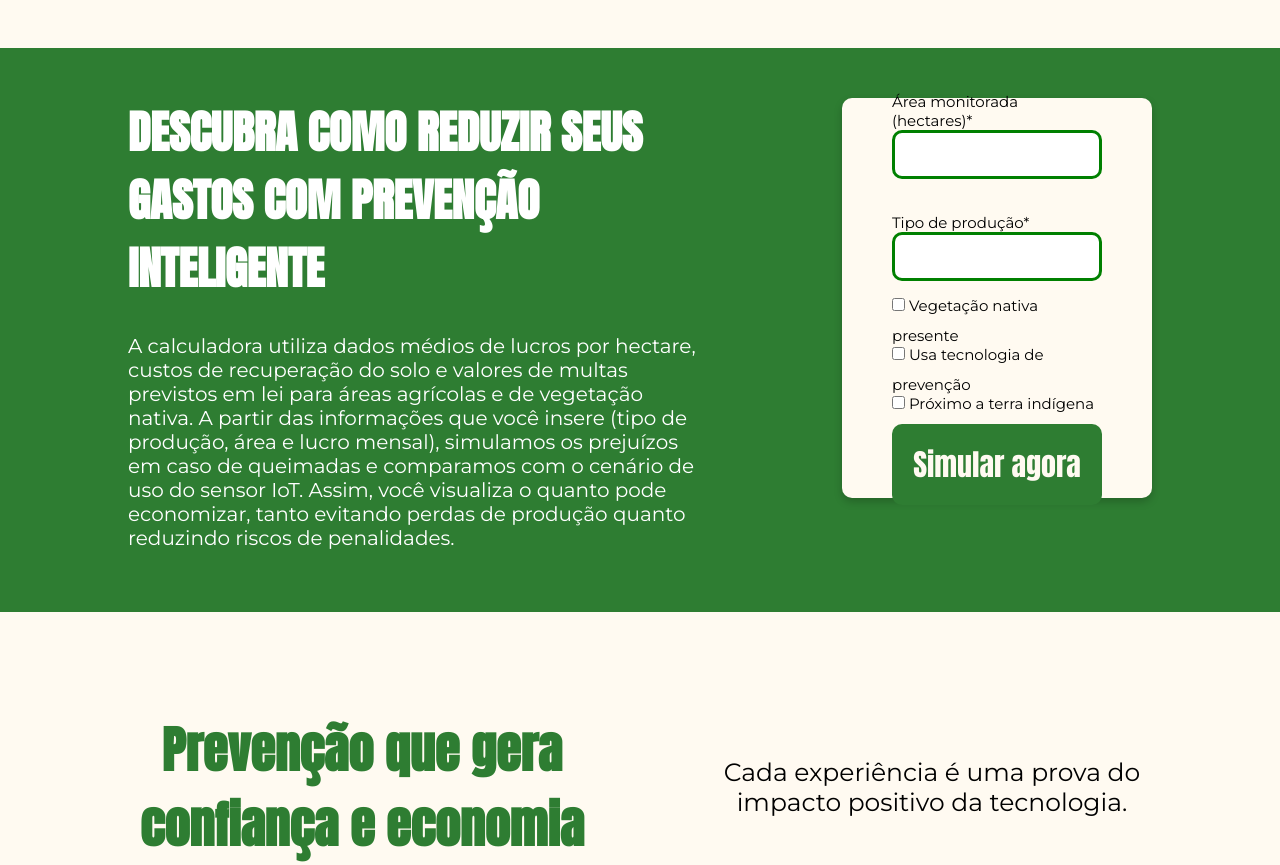
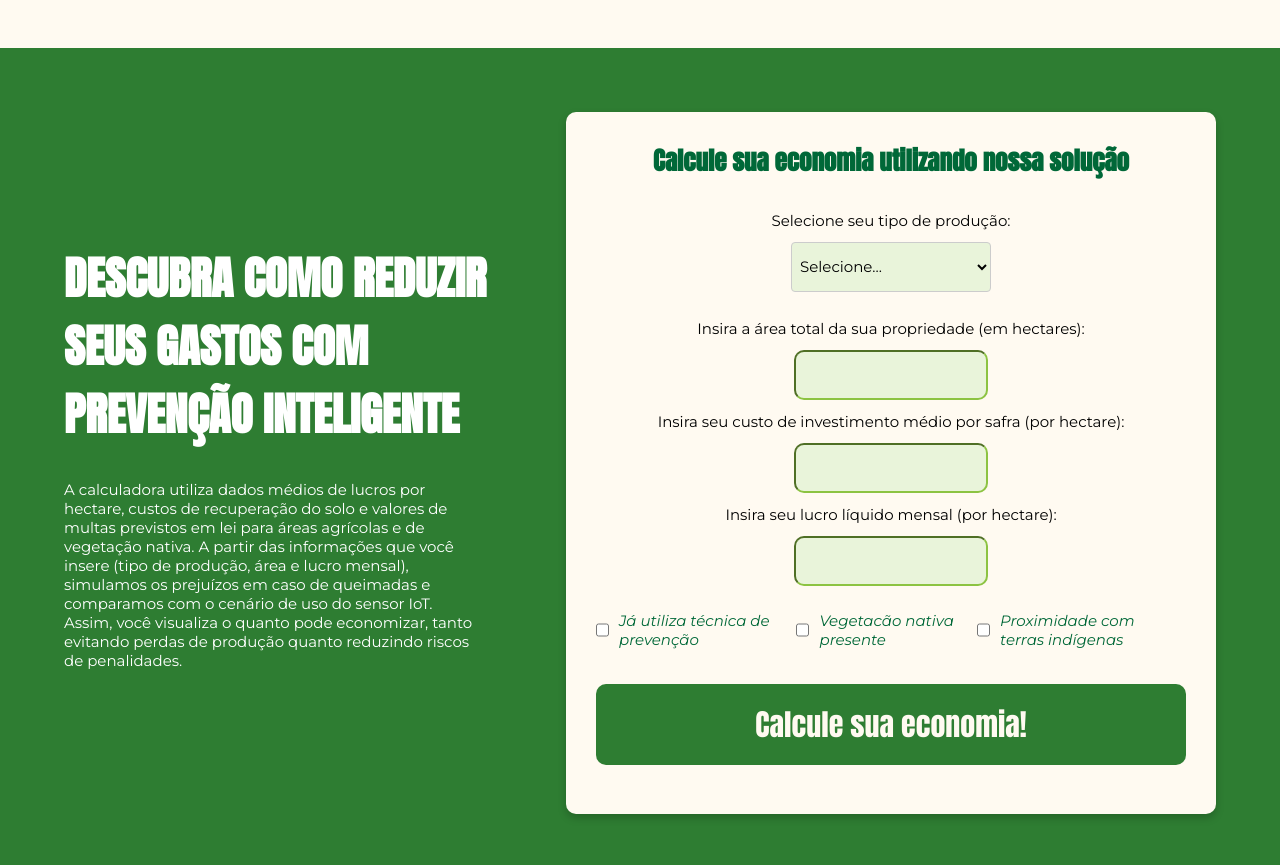
Before and after one commit to Piagro25/Aggran-Grupo-9, a plain HTML site: page Site Aggran/homepage.html in a window 1280 px wide. Shown: the part 653-1518 px from the top of the page. Drawn offline with Linux system fonts and the light colour scheme.

Commit message:
Site finalizado

```diff
--- a/Site Aggran/homepage.html
+++ b/Site Aggran/homepage.html
@@ -41,8 +41,8 @@
       <img src="./Assets/Cuidar_do_solo.png" style="border-radius: 15px;">
 
       <div class="main_text">
-        <h2>CUIDAR DO SOLO É CUIDAR DO FUTURO <img class="logo" width="21.27px" height="39px"
-            src="./Assets/folha_header.png" alt=""></h2>
+        <h2>CUIDAR DO SOLO É CUIDAR DO FUTURO <a target="_blank" href="https://youtu.be/dQw4w9WgXcQ?si=_T39SVePDrDaFr0D"><img class="logo" width="21.27px" height="39px"
+            src="./Assets/folha_header.png" alt=""></a></h2>
         <p>
           Nosso sensor IoT ajuda pequenos e médios produtores a agir antes que o fogo se espalhe, reduzindo
           riscos
@@ -54,10 +54,11 @@
   </div>
 
   <!-- Simulação -->
+
   <div id="simulador">
     <div class="simulador_texto">
       <h2>DESCUBRA COMO REDUZIR SEUS GASTOS COM PREVENÇÃO INTELIGENTE</h2>
-      <p>
+      <p id="p_texto">
         A calculadora utiliza dados médios de lucros por hectare, custos de recuperação do solo e valores de
         multas previstos em lei para áreas agrícolas e de vegetação nativa. A partir das informações que
         você
@@ -69,75 +70,74 @@
     </div>
 
     <div class="simulador_form">
-      <div class="simulador_texto">
-        <label for="area">Área monitorada (hectares)*</label>
-        <input type="number" id="area" name="area"> <br><br>
+      <div class="simulador_texto" id="simulador_texto">
 
-        <label for="tipo_producao">Tipo de produção*
-          <input type="tipo_producao">
-        </label>
-
-
-        <div class="checkbox_group">
-          <label><input type="checkbox"> Vegetação nativa presente</label><br>
-          <label><input type="checkbox"> Usa tecnologia de prevenção</label><br>
-          <label><input type="checkbox"> Próximo a terra indígena</label>
-        </div>
-
-        <button onclick="">Simular agora</button>
-      </div>
-    </div>
-  </div>
-  <!-- <div id="simulador">
-    <div class="simulador_texto">
-      <h2>DESCUBRA COMO REDUZIR SEUS GASTOS COM PREVENÇÃO INTELIGENTE</h2>
-      <p>
-        A calculadora utiliza dados médios de lucros por hectare, custos de recuperação do solo e valores de
-        multas previstos em lei para áreas agrícolas e de vegetação nativa. A partir das informações que
-        você
-        insere (tipo de produção, área e lucro mensal), simulamos os prejuízos em caso de queimadas e
-        comparamos
-        com o cenário de uso do sensor IoT. Assim, você visualiza o quanto pode economizar, tanto evitando
-        perdas de produção quanto reduzindo riscos de penalidades.
-      </p>
-    </div>
-
-    <div class="simulador_form">
-      <div class="simulador_texto">
+        <h1>Calcule sua economia utilizando nossa solução</h1>
+        <div class="inputs">
+          <form onsubmit="submitado(event)">
           <div>
-          Selecione seu tipo de produção:<br>
-          <select name="" id="select_producao">
-            <option value="selecione" selected disabled>Selecione...</option>
+           <p>Selecione seu tipo de produção:</p>
+           <select id="select_producao" required>
+              <option value="" selected disabled>Selecione...</option>
               <option>Lavoura</option>
               <option>Pastagem</option>
               <option>Perene</option>
-          </select><span id="aviso" style="display:none; color:red;"> Por favor, selecione seu tipo de
-            produção!</span><br><br>
-          Insira a área total da sua propriedade (em hectares):<br>
-          <input type="number" min="1" id="input_areaTotal"><span id="aviso2" style="display:none; color:red;">
-            Por favor, insira sua área total de propriedade!</span><br><br>
-          Insira seu custo de investimento médio por safra (por hectare):<br>
-          <input type="number" min="0" id="input_investimento"><span id="aviso3" style="display:none; color:red;"> Por
-            favor, insira seu custo de investimento!</span><br><br>
-          Insira seu lucro líquido mensal (por hectare):<br>
-          <input type="number" name="" id="input_lucroMensal"><span id="aviso4" style="display:none; color:red;"> Por
-            favor, insira seu lucro líquido mensal!</span><br><br>
-          <input type="checkbox" name="" id="input_TecPrevent"> <i>Já utiliza técnica de prevenção</i><br>
-          <input type="checkbox" name="" id="input_VegNativa"> <i>Vegetacão nativa presente</i><br>
-          <input type="checkbox" name="" id="input_TerraInd"> <i>Proximidade com terras indígenas</i><br><br>
+              <option>Pênis</option>
+            </select>
+            <!-- <span id="aviso" class="aviso"> Por favor, selecione seu tipo de produção!</span> -->
           </div>
+
           <div>
-          <button onclick="calcular_economia()">Simular!</button><BR>
+            <p>Insira a área total da sua propriedade (em hectares):</p>
+            <input type="number" min="1" id="input_areaTotal" required>
+            <!-- <span id="aviso2" class="aviso">Por favor, insira sua área total de propriedade!</span> -->
           </div>
-        <div id="div_mensagem1"></div>
+
+          <div>
+            <p>Insira seu custo de investimento médio por safra (por hectare):</p>
+            <input type="number" min="0" id="input_investimento" required>
+            <!-- <span id="aviso3" class="aviso"> Por favor, insira seu custo de investimento!</span> -->
+          </div>
+
+          <div>
+            <p>Insira seu lucro líquido mensal (por hectare):</p>
+            <input type="number" id="input_lucroMensal" required>
+            <!-- <span id="aviso4" class="aviso"> Por favor, insira seu lucro líquido mensal!</span> -->
+          </div>
+
+          <br>
+
+          <div class="checkbox">
+          <input type="checkbox" id="input_TecPrevent"> <i>Já utiliza técnica de prevenção</i> <br>
+          <input type="checkbox" id="input_VegNativa"> <i>Vegetacão nativa presente</i> <br>
+          <input type="checkbox" id="input_TerraInd"> <i>Proximidade com terras indígenas</i> <br>
+          </div>
+          <br>
 
         </div>
+
+        <div>
+          <button type="submit" onclick="calcular_economia()" >Calcule sua economia!</button><BR>
+          </div>
+
+
+
+        </form>
+      </div>
+
+      <div class="mensagens" id="div_mensagens" style="display: none;">
+        <div id="div_mensagem1"></div>
         <div id="div_msgTerraIndigena"></div>
         <div id="div_mensagem2"></div>
         <div id="div_mensagem3"></div>
         <div id="div_mensagem4"></div>
+
+        <button onclick="voltar()">Voltar</button>
       </div>
-  </div> -->
+
+    </div>
+  </div>
+
 
   <!-- Depoimentos -->
 
@@ -229,6 +229,18 @@
 </html>
 
 <script>
+
+  function voltar() {
+    simulador_texto.style.display = "flex";
+    div_mensagens.style.display = "none";
+
+  }
+
+  function submitado(event) {
+    event.preventDefault()
+    console.log(event)
+  }
+
   //Código HTML e JS desenvolvidos por Aurora Carvalho.
   //Variáveis Globais
 
@@ -266,39 +278,46 @@
   function calcular_economia() {
 
 
+
     //Validação de entradas: o preenchimento de todos os campos é obrigatório, senão uma mensagem de erro é exibida e o programa retorna ao início.
     var erro = false
 
-    if (select_producao.value === "selecione") {
-      aviso.style.display = "inline"
+    if (select_producao.value === "") {
+      // aviso.style.display = "inline"
       erro = true
     } else {
-      aviso.style.display = "none"
+      // aviso.style.display = "none"
     }
 
     if (input_areaTotal.value === "") {
-      aviso2.style.display = "inline"
+      // aviso2.style.display = "inline"
       erro = true
     } else {
-      aviso2.style.display = "none"
+      // aviso2.style.display = "none"
     }
     if (input_investimento.value === "") {
-      aviso3.style.display = "inline"
+      // aviso3.style.display = "inline"
       erro = true
     } else {
-      aviso3.style.display = "none"
+      // aviso3.style.display = "none"
     }
 
     if (input_lucroMensal.value === "") {
-      aviso4.style.display = "inline"
+      // aviso4.style.display = "inline"
       erro = true;
     } else {
-      aviso4.style.display = "none"
+      // aviso4.style.display = "none"
+    }
+
+    if (!erro) {
+      simulador_texto.style.display = "none";
+      div_mensagens.style.display = "block";
     }
 
     if (erro) {
       return
     }
+
 
 
     var tipoProd = select_producao.value.toLowerCase()
@@ -387,13 +406,13 @@
     economiaTotalPos = prejuizoEsperadoSSensorPos - prejuizoEsperadoCSensorPos
 
 
-    div_mensagem1.innerHTML = `Se a sua área de ${areaTotal} hectares for atingida por um incêndio no meio da safra, o prejuízo esperado (considerando multas e custos de recuperação do solo) chega a ${prejuizoEsperadoSSensorMeio.toLocaleString("pt-BR", { style: "currency", currency: "BRL" })} baseado numa probabilidade de incêndio em ${probIncendioAjustada * 100}%** da área.<br>
-        Nossa solução garante redução de 50%* do valor do prejuízo esperado, então com o nosso sensor IoT para monitoramento da umidade do solo, esse valor cai para ${prejuizoEsperadoCSensorMeio.toLocaleString("pt-BR", { style: "currency", currency: "BRL" })}.<br>
+    div_mensagem1.innerHTML = `Se a sua área de ${areaTotal} hectares for atingida por um incêndio no meio da safra, o prejuízo esperado (considerando multas e custos de recuperação do solo) chega a ${prejuizoEsperadoSSensorMeio.toLocaleString("pt-BR", { style: "currency", currency: "BRL" })} baseado numa probabilidade de incêndio em ${probIncendioAjustada * 100}%** da área.<br> <br>
+        Nossa solução garante redução de 50%* do valor do prejuízo esperado, então com o nosso sensor IoT para monitoramento da umidade do solo, esse valor cai para ${prejuizoEsperadoCSensorMeio.toLocaleString("pt-BR", { style: "currency", currency: "BRL" })}.<br> <br>
 
-        Caso sua área de ${areaTotal} hectares for atingida por um incêndio depois da safra, o prejuízo esperado (considerando multas e custos de recuperação do solo) chega a ${prejuizoEsperadoSSensorPos.toLocaleString("pt-BR", { style: "currency", currency: "BRL" })} baseado numa probabilidade de incêndio em ${probIncendioAjustada * 100}%** da área.<br>
-        Nesse caso, com nossa solução, esse valor cai para ${prejuizoEsperadoCSensorPos.toLocaleString("pt-BR", { style: "currency", currency: "BRL" })}!<br>
+        Caso sua área de ${areaTotal} hectares for atingida por um incêndio depois da safra, o prejuízo esperado (considerando multas e custos de recuperação do solo) chega a ${prejuizoEsperadoSSensorPos.toLocaleString("pt-BR", { style: "currency", currency: "BRL" })} baseado numa probabilidade de incêndio em ${probIncendioAjustada * 100}%** da área.<br> <br>
+        Nesse caso, com nossa solução, esse valor cai para ${prejuizoEsperadoCSensorPos.toLocaleString("pt-BR", { style: "currency", currency: "BRL" })}!<br> <br>
 
-        Sem prevenção, o fogo consome sua produção e seu bolso. Com prevenção, você transforma um risco catastrófico em um impacto controlável.<br>
+        Sem prevenção, o fogo consome sua produção e seu bolso. Com prevenção, você transforma um risco catastrófico em um impacto controlável.<br> <br>
         `
     div_mensagem2.innerHTML = `<h6>*Cálculos utilizam valores conservadores baseados em literatura técnica.</h6>`
     div_mensagem3.innerHTML = `<h6>**A calculadora não contempla casos de incêndio em 100% da área do produtor.</h6>`
@@ -401,7 +420,7 @@
 
 
     if (TerraInd) {
-      div_msgTerraIndigena.innerHTML = "<i>Em áreas com presença de terras indígenas, as penalidades podem ser significativamente maiores que as estimadas pela calculadora, incluindo custos legais adicionais não contemplados neste modelo.</i>"
+      div_msgTerraIndigena.innerHTML = "<i>Em áreas com presença de terras indígenas, as penalidades podem ser significativamente maiores que as estimadas pela calculadora, incluindo custos legais adicionais não contemplados neste modelo.</i> <br> <br>"
 
     }
 
--- a/Site Aggran/style.css
+++ b/Site Aggran/style.css
@@ -137,13 +137,31 @@ e se finaliza o header
 #simulador {
     display: flex;
     align-items: flex-start;
-    gap: 40px;
+    gap: 10px;
     background-color: #2E7D32;
     color: white;
-    padding: 50px 10%;
+    padding: 5% 5%;
 }
 
-#simulador .simulador_texto h2 {
+.simulador_texto {
+    display: flex;
+    flex-direction: column;
+    align-self: center;
+    width: 600px;
+
+}
+
+.inputs div:not(:nth-of-type(5)) {
+    display: flex;
+    flex-direction: column;
+    align-items: center;
+}
+
+.inputs div p {
+    text-align: center;
+}
+
+.simulador_texto h2 {
     width: 90%;
     background-color: transparent;
     font-family: Anton;
@@ -152,41 +170,99 @@ e se finaliza o header
     text-align: left;
     margin-bottom: 20px;
 }
+.simulador_texto h1 {
+    background-color: transparent;
+    font-family: Anton;
+    padding: 0;
+    font-size: 25px;
+    margin-bottom: 20px;
+    align-self: center;
+    justify-self: center;
+    color:#006838;
+}
 
 
-#simulador .simulador_texto p {
+.simulador_texto p {
     background-color: transparent;
     font-family: montserrat;
     padding: 12px 0;
     width: 85%;
-    font-size: 20px;
+    font-size: 15px;
     text-align: left;
 }
 
+#p_texto {
+    background-color: transparent;
+    font-family: montserrat;
+    padding: 12px 0;
+    width: 85%;
+    font-size: 15px;
+    text-align: left;
+}
 
-#simulador .simulador_form {
+.mensagens #div_mensagem2, .mensagens #div_mensagem3, .mensagens #div_mensagem4 {
+    text-align: center;
+}
+
+
+
+
+.simulador_form {
     display: flex;
     justify-content: center;
     align-items: center;
-    width: 1500px;
-    height: 400px;
+    height: fit-content;
+    width: 100%;
+    max-width: 650px;
+
     background-color: #FFFAF1;
     border-radius: 10px;
-    padding: 50px;
+    padding: 30px;
     box-shadow: 0 4px 8px rgba(0, 0, 0, 0.2);
     color: black;
+
+}
+
+.checkbox{
+    display: flex;
+    align-items: center;
+    justify-content: space-between;
+    gap: 10px;
+    color: #006838;
+    background-color: transparent;
+}
+
+.checkbox i {
+    font-size: 15px;
+    align-self: center;
+}
+
+.checkbox input:checked {
+    accent-color: #006838;
 }
 
 
-#simulador .simulador_form input {
-    display: inline-block;
-    padding: 12px;
-    border: 3px solid green;
+.simulador_form input {
+    height: 50px;
+    font-family: Montserrat;
+    background-color: #e9f4da;
     border-radius: 10px;
-    margin-bottom: 15px;
+    border-color: #8CC342;
+    padding-left: 10px;
     font-size: 15px;
 }
 
+.simulador_form select {
+    width: 200px;
+    height: 50px;
+    background-color: #E9F4DA;
+    border-radius: 10px;
+    border-width: 4px;
+    border-color: #8CC342;
+    flex-direction: row wrap;
+    padding-left: 10px;
+    font-size: 15px;
+}
 
 #simulador .checkbox_group input {
     display: inline-block;
@@ -221,7 +297,7 @@ e se finaliza o header
     color: #FFFAF1;
     border: none;
     border-radius: 10px;
-    margin-bottom: 0;
+    margin-top: 10px;
     cursor: pointer;
 }
 
@@ -306,6 +382,11 @@ e se finaliza o header
     display: inline-block;
     vertical-align: middle;
     margin-bottom: 0;
+}
+
+.aviso {
+    display: none;
+    color: red;
 }
 
 /*
```
Also changed, not shown: Site Aggran/cadastro.html (+28 -28 lines), Site Aggran/dashboard.html (+1 -1 lines), Site Aggran/login.html (+2 -5 lines). Lines whose indentation alone changed are shown as unchanged.
